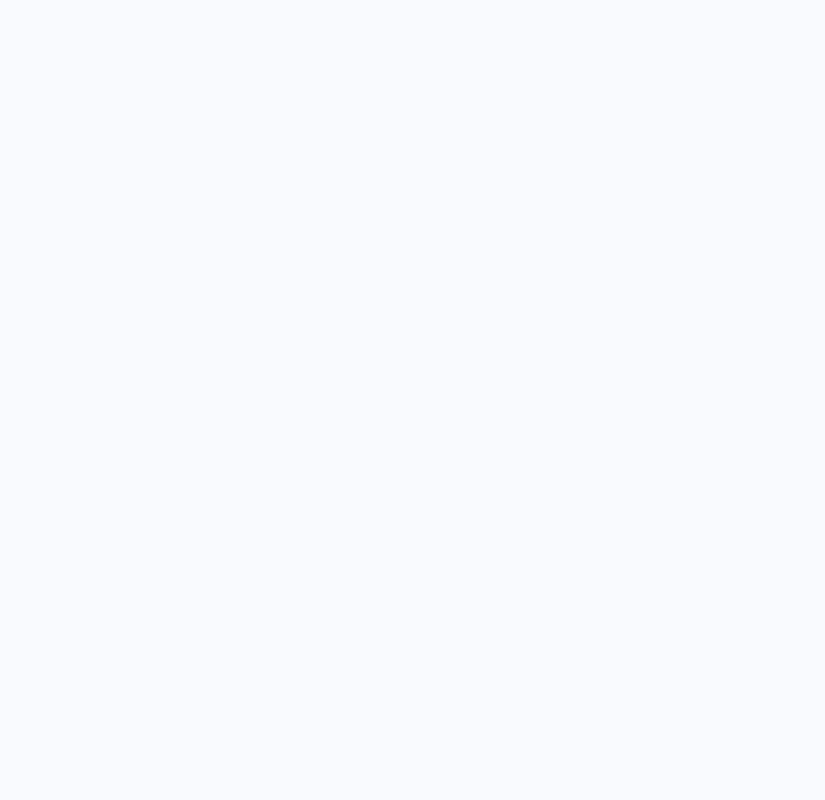
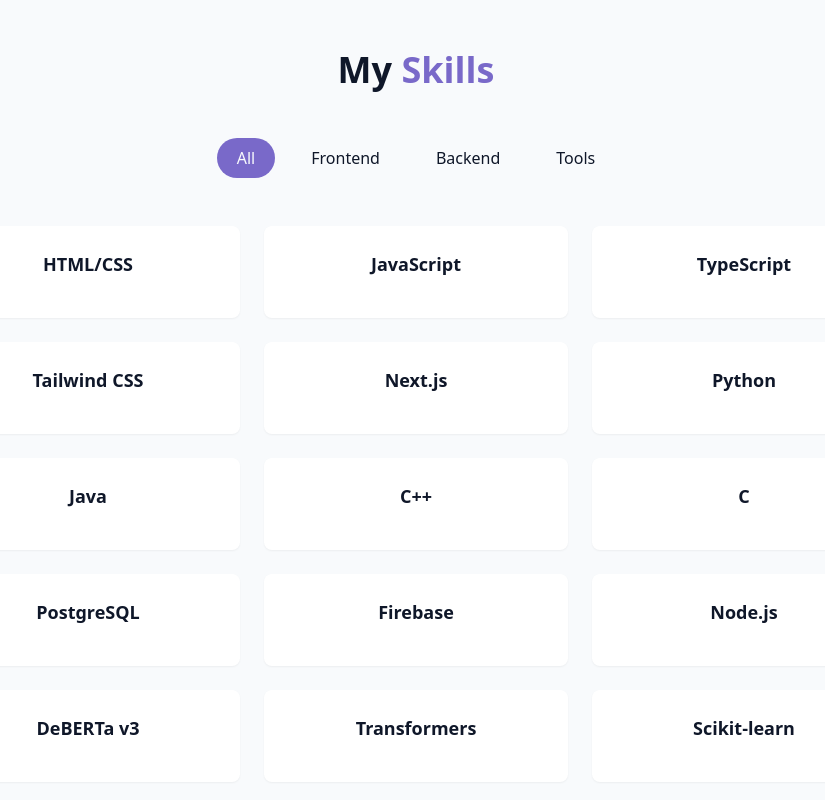
Before and after one commit to hpdinh/Hayden-Dinh-Portfolio, a React (Vite) app: page / in a window 1280 px wide. Shown: the part 1480-2280 px from the top of the page, without its empty margins (224-1049 px from the left). Before the commit the page ends 1434 px from the top, so only its background shows below. Built offline with nearby package versions, Linux system fonts and the light colour scheme.

Commit message:
Skills section Finished

```diff
--- /dev/null
+++ b/src/components/SkillsSection.jsx
@@ -0,0 +1,74 @@
+import {cn} from "@/libs/utils.js"
+import { useState } from "react";
+
+const skills = [
+    {name: "HTML/CSS", category: "frontend"},
+    {name: "JavaScript", category: "frontend"},
+    {name: "TypeScript", category: "frontend"},
+    {name: "Tailwind CSS", category: "frontend"},
+    {name: "Next.js", category: "frontend"},
+
+    {name: "Python", category: "backend"},
+    {name: "Java", category: "backend"},
+    {name: "C++", category: "backend"},
+    {name: "C", category: "backend"},
+    {name: "PostgreSQL", category: "backend"},
+    {name: "Firebase", category: "backend"},
+    {name: "Node.js", category: "backend"},
+
+    {name: "DeBERTa v3", category: "ML/NLP"},
+    {name: "Transformers", category: "ML/NLP"},
+    {name: "Scikit-learn", category: "ML/NLP"},
+    {name: "TensorFlow", category: "ML/NLP"},
+    {name: "Torch", category: "ML/NLP"},
+    {name: "RAG", category: "ML/NLP"},
+    {name: "LlaMaScout API", category: "ML/NLP"},
+
+    {name: "Git/Github", category: "tools"},
+    {name: "Docker", category: "tools"},
+    {name: "VS Code", category: "tools"},
+];
+
+const categories = ["all", "frontend", "backend", "tools"]
+
+export const SkillsSection = () => {
+    const [activeCategory, setActiveCategory] = useState("all")
+
+    const filteredSkills = skills.filter((skill) => activeCategory === "all" || skill.category === activeCategory);
+
+    return (
+    <section id="skills" className="py-24 px-4 relative bg-secondary/30">
+        <div className="container mx-auto max-w-5xl">
+            <h2 className="text-3xl md:text-4xl font-bold mb-12 text-center">
+                My <span className="text-primary"> Skills</span>
+            </h2>
+
+            <div className="flex flex-wrap justify-center gap-4 mb-12">
+                {categories.map((category,key) => (
+                    <button
+                    key={key}
+                    onClick={() => setActiveCategory(category)}
+                    className={cn("px-5 py-2 rounded-full transition-colors duration-300 capitalize",
+                        activeCategory === category ? "bg-primary text-primary-foreground" : "bg-secondary/70 text-foreground hover:bd-secondary"
+                    )}
+                    >
+                        {category}
+                    </button>
+                ))}
+            </div>
+
+            <div className="grid grid-cols-1 sm:grid-cols-2 lg:grid-cols-3 gap-6">
+                {filteredSkills.map((skill, key) => (
+                    <div key={key} className="bg-card p-6 rounded-lg shadow-xs card-hover">
+                        <div className="text-center mb-4">
+                            <h3 className="font-semibold text-lg">
+                                {skill.name}
+                            </h3>
+                        </div>
+                    </div>
+                ))}
+            </div>
+        </div>
+    </section>
+    );
+};
--- a/src/pages/Home.jsx
+++ b/src/pages/Home.jsx
@@ -3,6 +3,7 @@
 import { Navbar } from "@/components/Navbar"
 import {HeroSection} from "@/components/HeroSection"
 import { AboutSection } from "../components/AboutSection";
+import { SkillsSection } from "../components/SkillsSection";
 
 export const Home = () => {
     return (
@@ -20,6 +21,7 @@
     <main>
         <HeroSection />
         <AboutSection />
+        <SkillsSection/>
     </main>
     {/* Footer */}
     </div>
```
